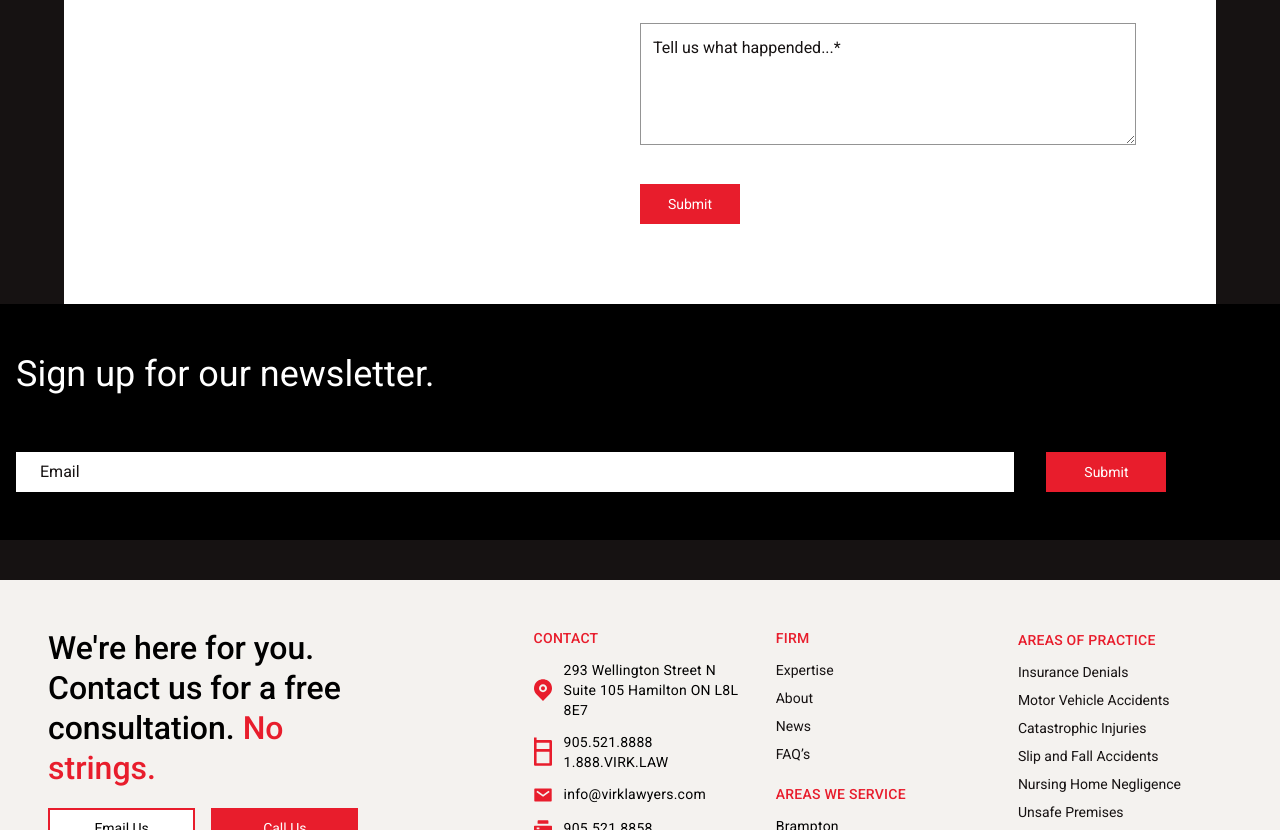
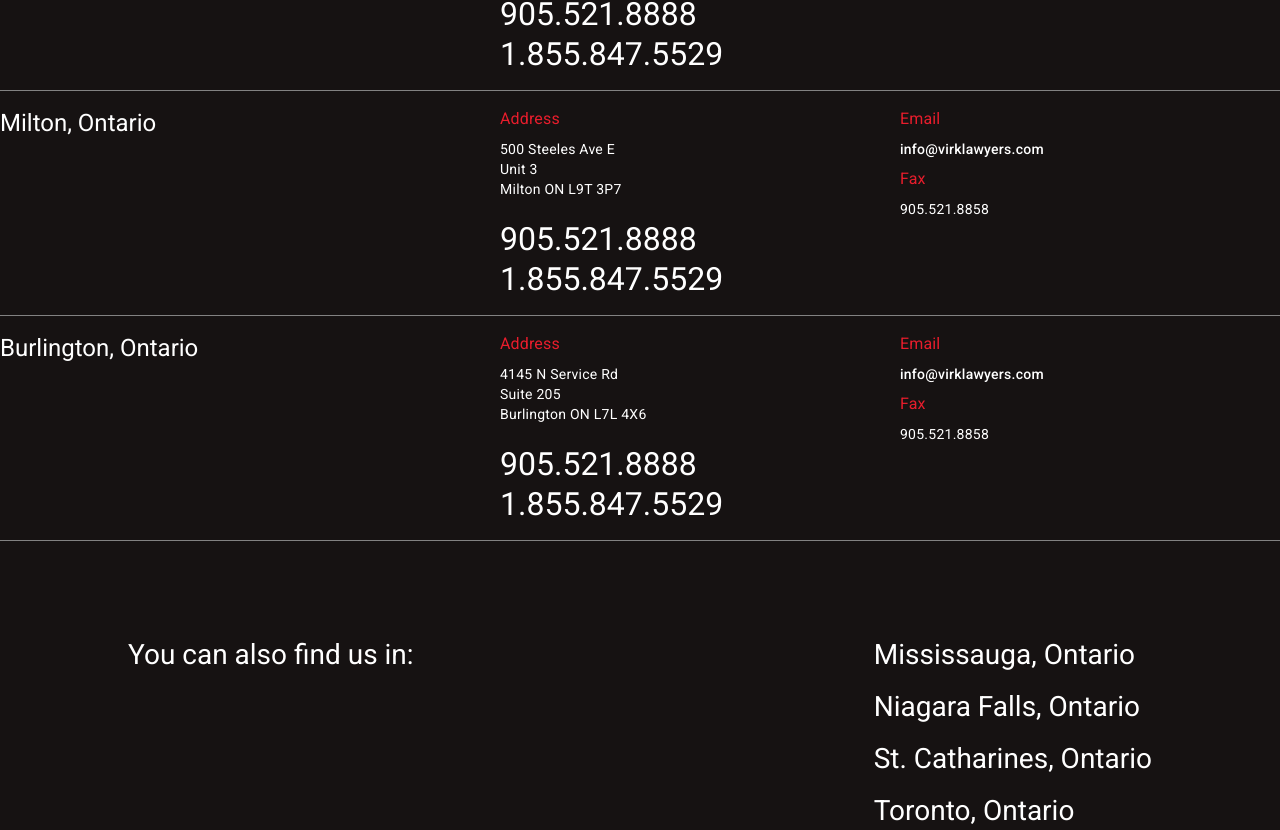
Before and after one commit to DevOluwatoyin/commercial-website, a React (Vite) app: page /contact in a window 1280 px wide. Shown: the part 830-1660 px from the top of the page. Built offline with nearby package versions, Linux system fonts and the light colour scheme.

Commit message:
Add contact page

```diff
--- /dev/null
+++ b/src/constants/contact.js
@@ -0,0 +1,34 @@
+export const contactDetails = [
+  {
+    location: "Hamilton, Ontario",
+    addressLn1: "293 Wellington Street N",
+    addressLn2: "Suite 105",
+    addressLn3: "Hamilton ON L8L 8E7",
+    cord1: "905.521.8888",
+    cord2: "1.888.VIRK.LAW",
+  },
+  {
+    location: "Brampton, Ontario",
+    addressLn1: "2 County Ct Blvd",
+    addressLn2: "Suite 433",
+    addressLn3: "Brampton ON L6W 3X7",
+    cord1: "905.521.8888",
+    cord2: "1.855.847.5529",
+  },
+  {
+    location: "Milton, Ontario",
+    addressLn1: "500 Steeles Ave E",
+    addressLn2: "Unit 3",
+    addressLn3: "Milton ON L9T 3P7",
+    cord1: "905.521.8888",
+    cord2: "1.855.847.5529",
+  },
+  {
+    location: "Burlington, Ontario",
+    addressLn1: "4145 N Service Rd",
+    addressLn2: "Suite 205",
+    addressLn3: "Burlington ON L7L 4X6",
+    cord1: "905.521.8888",
+    cord2: "1.855.847.5529",
+  },
+];
--- a/src/pages/contact.jsx
+++ b/src/pages/contact.jsx
@@ -4,12 +4,130 @@
 import Typography from "../components/Typography";
 import ContactForm from "../components/ContactForm";
 import Image from "../assets/caret-red.svg";
+import { contactDetails } from "../constants/contact";
 
 const Contact = () => {
   return (
     <section className="bg-primary-dark pb-10">
       <div>
         <img src={ContactImg} alt="Contact" className="grayscale" />
+      </div>
+
+      <div className="max-w-7xl mx-auto border-t border-gray-300 py-4 mt-10">
+        {contactDetails.map((contact, id) => (
+          <div
+            className="grid grid-cols-[500px_400px_400px] border-b py-4 border-gray-300"
+            key={id}
+          >
+            <Typography
+              variant="headline-s"
+              fontWeight="regular"
+              customClassName="!text-white md:max-w-xs"
+            >
+              {contact.location}
+            </Typography>
+            <div>
+              <Typography
+                variant="title-m"
+                fontWeight="regular"
+                customClassName="md:max-w-xs mb-2"
+              >
+                Address
+              </Typography>
+              <Typography fontWeight="regular" customClassName="!text-white">
+                {contact.addressLn1}
+              </Typography>
+              <Typography fontWeight="regular" customClassName="!text-white">
+                {contact.addressLn2}
+              </Typography>
+              <Typography fontWeight="regular" customClassName="!text-white">
+                {contact.addressLn3}
+              </Typography>
+            </div>
+            <div>
+              <Typography
+                variant="title-m"
+                fontWeight="regular"
+                customClassName="md:max-w-xs mb-2"
+              >
+                Email
+              </Typography>
+              <Typography customClassName="!text-white md:max-w-xs">
+                info@virklawyers.com
+              </Typography>
+              <Typography
+                variant="title-m"
+                fontWeight="regular"
+                customClassName="md:max-w-xs my-2"
+              >
+                Fax
+              </Typography>
+              <Typography
+                fontWeight="regular"
+                customClassName="!text-white md:max-w-xs"
+              >
+                905.521.8858
+              </Typography>
+            </div>
+
+            <div className="col-end-4 col-span-2">
+              <Typography
+                variant="headline-l"
+                fontWeight="regular"
+                customClassName="!text-white md:max-w-xs"
+              >
+                {contact.cord1}
+              </Typography>
+              <Typography
+                variant="headline-l"
+                fontWeight="regular"
+                customClassName="!text-white md:max-w-xs"
+              >
+                {contact.cord2}
+              </Typography>
+            </div>
+          </div>
+        ))}
+      </div>
+
+      <div className="max-w-5xl flex justify-between my-20 mx-auto">
+        <Typography
+          fontWeight="regular"
+          variant="headline-m"
+          customClassName="!text-white"
+        >
+          You can also find us in:
+        </Typography>
+        <div className="space-y-4">
+          <Typography
+            fontWeight="regular"
+            variant="headline-m"
+            customClassName="!text-white"
+          >
+            Mississauga, Ontario
+          </Typography>
+          <Typography
+            fontWeight="regular"
+            variant="headline-m"
+            customClassName="!text-white"
+          >
+            Niagara Falls, Ontario
+          </Typography>
+          <Typography
+            fontWeight="regular"
+            variant="headline-m"
+            customClassName="!text-white"
+          >
+            St. Catharines, Ontario
+          </Typography>
+          <Typography
+            fontWeight="regular"
+            variant="headline-m"
+            customClassName="!text-white"
+          >
+            Toronto, Ontario
+          </Typography>
+        </div>
       </div>
 
       <div className="bg-white p-20 flex justify-between mt-10 max-w-6xl mx-auto">
```
